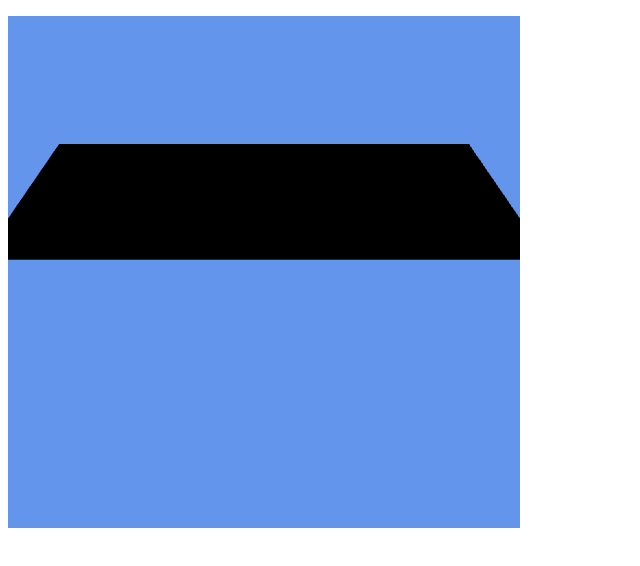
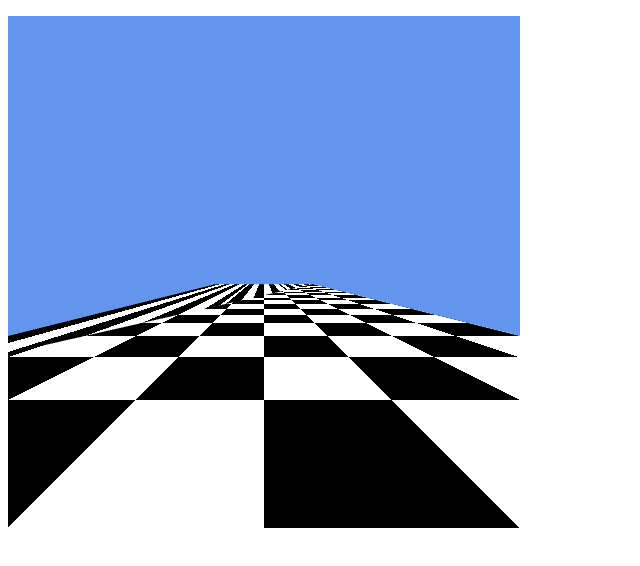
Before and after one commit to BilboBackend/ComputerGraphics, a plain HTML site: page W6/p1/index.html in a window 1280 px wide. Shown: the whole page, without its empty margins (0-640 px from the left). Drawn offline with Linux system fonts and the light colour scheme.

Commit message:
W6 part1 further work

```diff
--- a/W6/p1/index.html
+++ b/W6/p1/index.html
@@ -6,23 +6,24 @@
 
  <script id="vertex-shader" type="x-shader/x-vertex">
   attribute vec4 a_Position;
-  attribute vec4 a_Color;
-  uniform mat4 model;
   uniform mat4 projection;
-  uniform mat4 view;
-  varying vec4 v_Color;
+  uniform sampler2D texMap;
+
+  attribute vec2 TexCoords;
+  varying vec2 fTexCoords;
   void main() {
-    v_Color = a_Color;
-    gl_Position = projection*view*model*a_Position;
-    gl_PointSize = 20.0;
+    gl_Position = projection*a_Position;
+
+    fTexCoords = TexCoords;
   }
  </script>
 
  <script id="fragment-shader" type="x-shader/x-fragment">
   precision mediump float;
-  varying vec4 v_Color;
+  uniform sampler2D texMap;
+  varying vec2 fTexCoords;
   void main() {
-    gl_FragColor = v_Color;
+    gl_FragColor = texture2D(texMap, fTexCoords);
   }
 </script>
 
--- a/W6/p1/w6p1.js
+++ b/W6/p1/w6p1.js
@@ -1,115 +1,135 @@
+var gl, program;
+var texCoords;
+
+var texSize = 64;
+var numRows = 2;
+var numCols = 2;
+var checker;
+
+var vertices = [];
+
+var P;
+var projection;
 
 window.onload = function init() {
   var canvas = document.getElementById("canvas");
 
-  var gl = WebGLUtils.setupWebGL(canvas, {});
+  gl = WebGLUtils.setupWebGL(canvas, {});
   gl.clearColor(0.3921, 0.5843, 0.9294, 1.0);
   gl.clear(gl.COLOR_BUFFER_BIT);
   var ext = gl.getExtension('OES_element_index_uint');
   if (!ext) {
     console.log("Warning: Unable to use an extension!")
   }
-  var program = initShaders(gl, "vertex-shader", "fragment-shader");
+
+  program = initShaders(gl, "vertex-shader", "fragment-shader");
   gl.useProgram(program);
 
 // creating rectangle.
-  cube1 = drawCube(vec3(-4,-1,-1),8,0,-20,"indices");
-  vertices1 = cube1[0];
-  indices1 = cube1[1];
+  drawrectangle(vec3(-4,-1,-1),8,-20);
 
-  var projection = gl.getUniformLocation(program,"projection");
-  var view = gl.getUniformLocation(program,"view");
-  var model = gl.getUniformLocation(program,"model");
+  console.log(vertices)
+  projection = gl.getUniformLocation(program,"projection");
 
   // creating 90 FOV perspective camera:
-  var eye = vec3(0,2,1)
-  var lookat = vec3(0,-3,-2)
-  var up = vec3(0,1,0)
-
-  var P = perspective(90,1,0.5,5);
-  var V = lookAt(eye,lookat,up);
+  P = perspective(90,1,0,25);
 
   gl.uniformMatrix4fv(projection,false,flatten(P));
-  gl.uniformMatrix4fv(view,false,flatten(V));
 
-  // to get a one point perspective we need a surface to face
-  // the viewpoint. This is most easily achieved by rotating
-  // 45 degrees around the y-axis.
-  var M1 = rotate(0,[0,1,0]);
-  gl.uniformMatrix4fv(model,false,flatten(M1));
-  render(gl,vertices1,indices1,program)
+  // generate checker pattern and offload to GPU
+  checker = checkerboardTex()
+
+  // Setting up texture coordinates
+  texCoords = [vec2(-1.5,0.0), vec2(2.5,0.0), vec2(2.5,10.0), vec2(-1.5,10.0)]
+
+
+  render()
 
 
 }
 
-// origin should be front bottom left corner
-function drawCube(origin,width,height,depth,type) {
-  cubevertices = [];
-
-  // making corner points
-
-  //bottom back left
-  cubevertices.push(vec3(origin[0], origin[1],origin[2]+depth));
-  //top back  left
-  cubevertices.push(vec3(origin[0], origin[1]+height,origin[2]+depth));
-  //top back right
-  cubevertices.push(vec3(origin[0]+width, origin[1]+height,origin[2]+depth,1));
-  //bottom back right
-  cubevertices.push(vec3(origin[0]+width, origin[1],origin[2]+depth));
-
-  //bottom front left
-  cubevertices.push(origin)
-  //top front left
-  cubevertices.push(vec3(origin[0], origin[1]+height,origin[2]));
-  //top front right
-  cubevertices.push(vec3(origin[0]+width, origin[1]+height,origin[2]));
-  //bottom front right
-  cubevertices.push(vec3(origin[0]+width, origin[1],origin[2]));
+function checkerboardTex() {
+  var checkTexels = new Uint8Array(4*texSize*texSize);
 
 
-  var indices = [];
+  for (var i = 0; i < texSize; ++i){
+    for (var j = 0; j < texSize; ++j){
 
-  if (type == "indices") {
-    var indices = new Uint32Array([
-      1, 0, 3, 3, 2, 1, // front
-      2, 3, 7, 7, 6, 2, // right
-      3, 0, 4, 4, 7, 3, // down
-      6, 5, 1, 1, 2, 6, // up
-      4, 5, 6, 6, 7, 4, // back
-      5, 4, 0, 0, 1, 5 // left
-      ]);
-  } else if (type == "wires") {
-      var indices = new Uint32Array([
-        0, 1, 1, 2, 2, 3, 3, 0, // front
-        2, 3, 3, 7, 7, 6, 6, 2, // right
-        0, 3, 3, 7, 7, 4, 4, 0, // down
-        1, 2, 2, 6, 6, 5, 5, 1, // up
-        4, 5, 5, 6, 6, 7, 7, 4, // back
-        0, 1, 1, 5, 5, 4, 4, 0 // left
-    ]);
-  } else {
-    console.log("Wrong type for cube. Use either indices or wires")
+      var patchx = Math.floor(i/(texSize/numRows));
+      var patchy = Math.floor(j/(texSize/numCols));
+      var c = (patchx % 2 !== patchy%2 ? 255 : 0);
+      var idx = 4*(i*texSize + j)
+      checkTexels[idx] = checkTexels[idx + 1] = checkTexels[idx + 2] = c;
+      checkTexels[idx +3] = 255;
+    }
   }
 
-  return [cubevertices, indices]
+  return checkTexels
 }
 
-function render(gl,vertices,indices,program) {
+function drawrectangle(origin,width,depth) {
 
-   var iBuffer = gl.createBuffer();
-    gl.bindBuffer(gl.ELEMENT_ARRAY_BUFFER, iBuffer);
-    gl.bufferData(gl.ELEMENT_ARRAY_BUFFER, new Uint32Array(indices), gl.STATIC_DRAW);
+
+  vertices.push(vec4(origin[0], origin[1],origin[2],1));
+  vertices.push(vec4(origin[0]+width, origin[1],origin[2],1));
+  vertices.push(vec4(origin[0]+width, origin[1],origin[2]+depth,1));
+
+  vertices.push(vec4(origin[0]+width, origin[1],origin[2]+depth,1));
+  vertices.push(vec4(origin[0], origin[1],origin[2],1));
+  vertices.push(vec4(origin[0], origin[1],origin[2]+depth,1));
+  //
+  //
+  // vertices.push(vec4(origin[0], origin[1],origin[2],1));
+  // vertices.push(vec4(origin[0], origin[1],origin[2]+depth,1));
+  // vertices.push(vec4(origin[0]+width, origin[1],origin[2]+depth,1));
+  //
+  // vertices.push(vec4(origin[0], origin[1],origin[2],1));
+  // vertices.push(vec4(origin[0]+width, origin[1],origin[2]+depth,1));
+  // vertices.push(vec4(origin[0]+width, origin[1],origin[2],1));
+  //
+  //
+ }
+
+function render() {
 
   var vBuffer = gl.createBuffer();
     gl.bindBuffer(gl.ARRAY_BUFFER, vBuffer);
     gl.bufferData(gl.ARRAY_BUFFER, flatten(vertices), gl.STATIC_DRAW);
 
-  console.log(vertices);
-  //console.log(gl.getAttribLocation(gl.program,"a_Position"));
   var vPosition = gl.getAttribLocation(program, "a_Position");
-    gl.vertexAttribPointer(vPosition, 3, gl.FLOAT, false, 0, 0);
+    gl.vertexAttribPointer(vPosition, 4, gl.FLOAT, false, 0, 0);
     gl.enableVertexAttribArray(vPosition);
 
 
-  gl.drawElements(gl.TRIANGLES,indices.length,gl.UNSIGNED_INT,0);
-}
+   // Sending the texture coordinates
+  var tBuffer = gl.createBuffer();
+    gl.bindBuffer(gl.ARRAY_BUFFER, tBuffer);
+    gl.bufferData(gl.ARRAY_BUFFER, new Float32Array(flatten(texCoords)), gl.STATIC_DRAW);
+
+
+  var texPointer = gl.getAttribLocation(program, "TexCoords");
+    gl.vertexAttribPointer(texPointer, 2, gl.FLOAT, false, 0, 0);
+    gl.enableVertexAttribArray(texPointer);
+
+
+
+  var texture = gl.createTexture();
+  gl.bindTexture(gl.TEXTURE_2D, texture);
+  gl.pixelStorei(gl.UNPACK_FLIP_Y_WEBGL, true);
+  gl.texImage2D(gl.TEXTURE_2D, 0, gl.RGBA, texSize, texSize, 0, gl.RGBA, gl.UNSIGNED_BYTE, checker);
+  gl.generateMipmap(gl.TEXTURE_2D);
+
+  // set minification and magnification to nearest:
+  gl.texParameteri(gl.TEXTURE_2D, gl.TEXTURE_MIN_FILTER, gl.NEAREST);
+  gl.texParameteri(gl.TEXTURE_2D, gl.TEXTURE_MAG_FILTER, gl.NEAREST);
+
+  // set uv-to-st wrapping to gl.repeat.
+  gl.texParameteri(gl.TEXTURE_2D, gl.TEXTURE_WRAP_S, gl.REPEAT);
+  gl.texParameteri(gl.TEXTURE_2D, gl.TEXTURE_WRAP_T, gl.REPEAT);
+
+
+  tex_loc = gl.getUniformLocation(program, "texMap")
+  gl.uniform1i(tex_loc, 0)
+
+  gl.drawArrays(gl.TRIANGLES,0,vertices.length);
+  }
```
